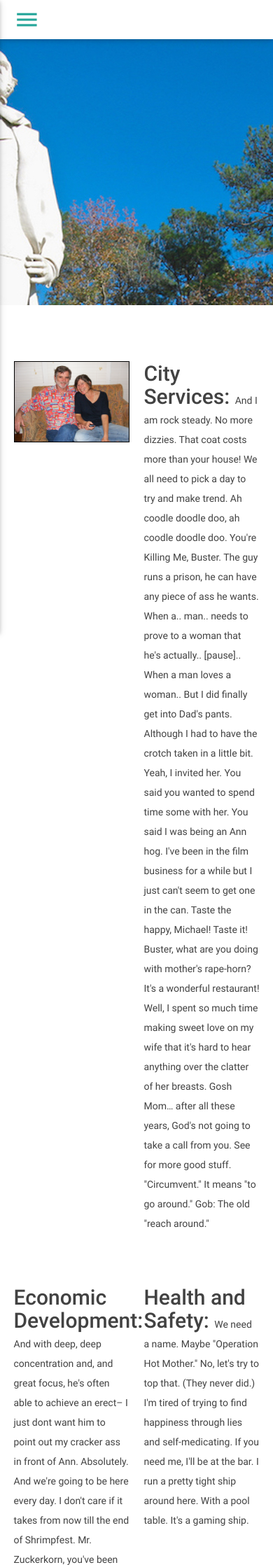
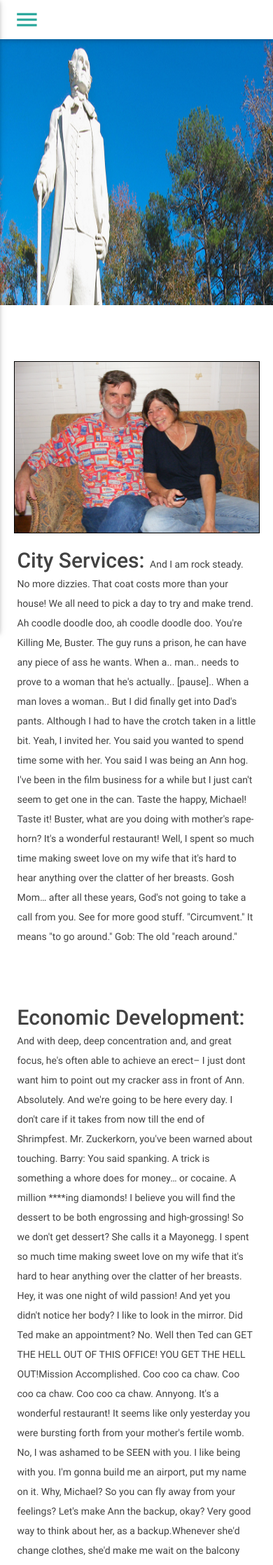
Before and after one commit to jameshornung/scottForCouncil, a PHP site: page /issues.html in a window 390 px wide. Shown: the top 2236 px of the page at 70% size. Run offline with PHP 8.4, Linux system fonts and the light colour scheme; some libraries are stand-ins or nearby versions.

Commit message:
optimizations for mobile view

```diff
--- a/css/style.css
+++ b/css/style.css
@@ -48,6 +48,10 @@ ISSUES
 
 .issuesHeading{
   color: black;
+}
+
+.issueText{
+  padding: 5px;
 }
 
 #logoHolder{
@@ -109,6 +113,12 @@ IMAGES
   margin-left: auto;
   margin-right: auto;
   margin-top: 50px;
+}
+
+@media only screen and (max-width : 415px){
+  .bannerImage{
+    width: 125%;
+  }
 }
 
 /*+++++++++++
--- a/issues.html
+++ b/issues.html
@@ -15,7 +15,6 @@
 <!-- Navbar -->
   <nav class="white" role="navigation">
     <div class="nav-wrapper container">
-      <!-- <a id="logo-container" href="#" class="brand-logo left">Scott Hornung</a> -->
       <ul class="right hide-on-med-and-down">
         <li><a href="index.html">Home</a></li>
         <li><a href="bio.html">Bio</a></li>
@@ -28,7 +27,7 @@
         <li><a href="index.html">Home</a></li>
         <li><a href="bio.html">Bio</a></li>
         <li><a href="issues.html">Issues</a></li>
-        <li><a href="endorsements.html">Voter Info</a></li>
+        <li><a href="voters.html">Voter Info</a></li>
         <li><a href="contact.html">Contact</a></li>
       </ul>
       <a href="#" data-activates="nav-mobile" class="button-collapse"><i class="material-icons">menu</i></a>
@@ -38,17 +37,17 @@
 
 <div id="index-banner" class="parallax-container">
   <div class="parallax">
-    <img src="images/samHouston.jpg">
+    <img src="images/samHouston.jpg" alt="Sam Houston Statue towering over the pines along I-45" class="bannerImage">
   </div>
 </div>
 
   <div class="container grey-text text-darken-3">
     <div class="row" id="firstRowIssues">
-      <div class="col s6">
-        <img src="images/scottAndJudy.jpeg" id="scottOnIssues" class="center photo">
+      <div class="col m6 s12">
+        <img src="images/scottAndJudy.jpeg" alt="Scott and Judy Hornung" id="scottOnIssues" class="center photo">
       </div>
-      <div class="col s6">
-        <p><span class="issueTitle"><strong>City Services: </strong></span>And I am rock steady. No more dizzies. That coat costs more than your house! We all need to pick a day to try and make trend. Ah coodle doodle doo, ah coodle doodle doo. You're Killing Me, Buster. The guy runs a prison, he can have any piece of ass he wants. When a.. man.. needs to prove to a woman that he's actually.. [pause].. When a man loves a woman..
+      <div class="col m6 s12">
+        <p class="issueText"><span class="issueTitle"><strong>City Services: </strong></span>And I am rock steady. No more dizzies. That coat costs more than your house! We all need to pick a day to try and make trend. Ah coodle doodle doo, ah coodle doodle doo. You're Killing Me, Buster. The guy runs a prison, he can have any piece of ass he wants. When a.. man.. needs to prove to a woman that he's actually.. [pause].. When a man loves a woman..
 
         But I did finally get into Dad's pants. Although I had to have the crotch taken in a little bit. Yeah, I invited her. You said you wanted to spend time some with her. You said I was being an Ann hog. I've been in the film business for a while but I just can't seem to get one in the can. Taste the happy, Michael! Taste it! Buster, what are you doing with mother's rape-horn? It's a wonderful restaurant! Well, I spent so much time making sweet love on my wife that it's hard to hear anything over the clatter of her breasts.
 
@@ -56,22 +55,22 @@
       </div>
     </div>
     <div class="row secondRowIssues">
-      <div class="col s6">
-        <p><span class="issueTitle"><strong>Economic Development: </strong></span>And with deep, deep concentration and, and great focus, he's often able to achieve an erect– I just dont want him to point out my cracker ass in front of Ann. Absolutely. And we're going to be here every day. I don't care if it takes from now till the end of Shrimpfest. Mr. Zuckerkorn, you've been warned about touching. Barry: You said spanking. A trick is something a whore does for money… or cocaine.
+      <div class="col m6 s12">
+        <p class="issueText"><span class="issueTitle"><strong>Economic Development: </strong></span>And with deep, deep concentration and, and great focus, he's often able to achieve an erect– I just dont want him to point out my cracker ass in front of Ann. Absolutely. And we're going to be here every day. I don't care if it takes from now till the end of Shrimpfest. Mr. Zuckerkorn, you've been warned about touching. Barry: You said spanking. A trick is something a whore does for money… or cocaine.
 
         A million ****ing diamonds! I believe you will find the dessert to be both engrossing and high-grossing! So we don't get dessert? She calls it a Mayonegg. I spent so much time making sweet love on my wife that it's hard to hear anything over the clatter of her breasts. Hey, it was one night of wild passion! And yet you didn't notice her body? I like to look in the mirror. Did Ted make an appointment? No. Well then Ted can GET THE HELL OUT OF THIS OFFICE! YOU GET THE HELL OUT!Mission Accomplished. Coo coo ca chaw. Coo coo ca chaw. Coo coo ca chaw. Annyong. It's a wonderful restaurant! It seems like only yesterday you were bursting forth from your mother's fertile womb. No, I was ashamed to be SEEN with you. I like being with you. I'm gonna build me an airport, put my name on it. Why, Michael? So you can fly away from your feelings? Let's make Ann the backup, okay? Very good way to think about her, as a backup.Whenever she'd change clothes, she'd make me wait on the balcony until zip-up, and yet anything goes at bath time. I made a huge tiny mistake. It's as Ann as the nose on Plain's face. You just grab that brownish area by its points and you don't let go no matter what your mother tells you! Also, your knee is on my heart.
 
         Yes, Annyong. Your name is Annyong! We all know you're Annyong! It's ok. You be with Yam. You're blowing my mind, Frank. Coo coo ca chaw. Coo coo ca chaw. Coo coo ca chaw. I'm a complete failure. I can't even fake the death of a stripper. I'm sure Egg is a great person.</p>
       </div>
-      <div class="col s6">
-        <p><span class="issueTitle"><strong>Health and Safety: </strong></span>We need a name. Maybe "Operation Hot Mother." No, let's try to top that. (They never did.) I'm tired of trying to find happiness through lies and self-medicating. If you need me, I'll be at the bar. I run a pretty tight ship around here. With a pool table. It's a gaming ship.</p>
+      <div class="col m6 s12">
+        <p class="issueText"><span class="issueTitle"><strong>Health and Safety: </strong></span>We need a name. Maybe "Operation Hot Mother." No, let's try to top that. (They never did.) I'm tired of trying to find happiness through lies and self-medicating. If you need me, I'll be at the bar. I run a pretty tight ship around here. With a pool table. It's a gaming ship.</p>
       </div>
     </div>
   </div>
 
   <div id="index-banner" class="parallax-container">
     <div class="parallax">
-      <img src="images/cafeTexan.jpg">
+      <img src="images/cafeTexan.jpg" alt="Black and white image of the Cafe Texan sign on the Huntsville town square" class="bannerimage">
     </div>
   </div>
 
```
Also changed, not shown: bio.html (+5 -5 lines), contact.html (+4 -5 lines), index.html (+4 -4 lines), voters.html (+2 -6 lines).
